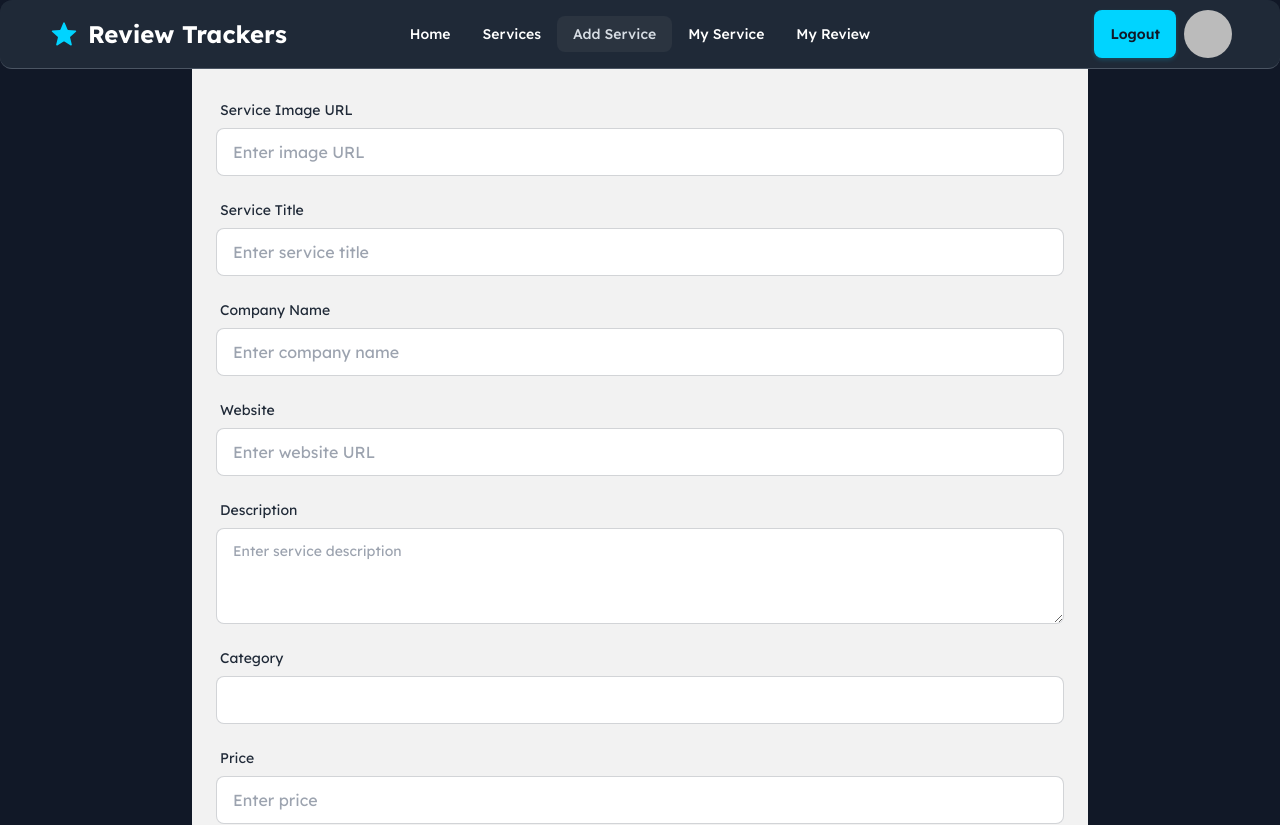
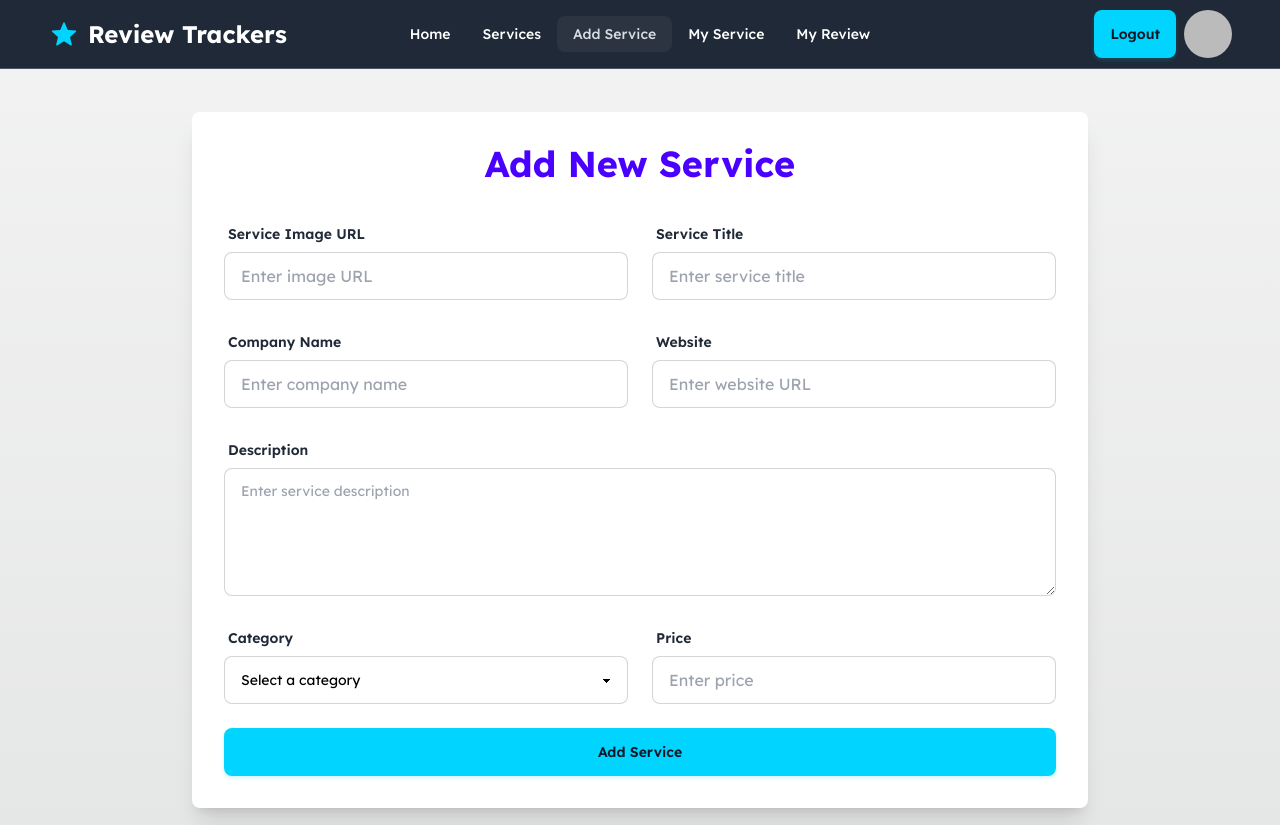
Before and after one commit to Jami40/SERVICE_REVIEW_SYSTEM_CLIENT, a React (Vite) app: page /addService in a window 1280 px wide. Shown: the top 825 px of the page. Built offline with nearby package versions, Linux system fonts and the light colour scheme; no server answers; sample sign-in values are in the browser's storage; a web font is replaced by a local one.

Commit message:
My servicecustomize done

```diff
--- a/src/Layout/Navbar.jsx
+++ b/src/Layout/Navbar.jsx
@@ -28,8 +28,8 @@ const Navbar = () => {
         }
     </>
     return (
-        <div className="fixed top-0 left-0 right-0 z-50">
-            <div className="navbar lg:px-12 bg-[#1F2937] backdrop-blur-lg rounded-xl border-b border-[#4B5563]">
+        <div className="fixed  top-0 left-0 right-0 z-50">
+            <div className="navbar lg:px-12 bg-[#1F2937] backdrop-blur-lg  border-b border-[#4B5563]">
                 <div className="navbar-start">
                     <div className="dropdown">
                         <div tabIndex={0} role="button" className="btn btn-ghost lg:hidden">
--- a/src/Pages/AddServicePage.jsx
+++ b/src/Pages/AddServicePage.jsx
@@ -24,6 +24,7 @@ const AddServicePage = () => {
         axios.post('https://service-review-system-server-flax.vercel.app/service',service)
         .then(res=>{
             console.log(res.data)
+            form.reset()
             if(res.data.insertedId){
                 Swal.fire({
                     title: 'Success!',
@@ -43,99 +44,104 @@ const AddServicePage = () => {
 
     }
     return (
-        <div className="max-w-4xl bg-base-200 mx-auto p-6">
-            <h2 className="text-3xl font-bold text-center mb-8">Add New Service</h2>
+        <div className="min-h-screen py-12 mt-16 bg-gradient-to-b from-base-200 to-base-300">
+            <div className="max-w-4xl mx-auto p-8 bg-white rounded-lg shadow-xl">
+                <h2 className="text-4xl font-bold text-center mb-8 text-primary">Add New Service</h2>
 
-            <form onSubmit={handleSubmit} className="space-y-4">
+                <form onSubmit={handleSubmit} className="space-y-6">
+                    <div className="grid md:grid-cols-2 gap-6">
                         <div className="form-control">
                             <label className="label">
-                        <span className="label-text">Service Image URL</span>
+                                <span className="label-text font-semibold">Service Image URL</span>
                             </label>
                             <input
                                 type="url"
                                 name="image"
                                 required
-                        className="input input-bordered"
+                                className="input input-bordered focus:input-primary transition-colors duration-300"
                                 placeholder="Enter image URL"
                             />
                         </div>
 
                         <div className="form-control">
                             <label className="label">
-                        <span className="label-text">Service Title</span>
+                                <span className="label-text font-semibold">Service Title</span>
                             </label>
                             <input
                                 type="text"
                                 name="title"
                                 required
-                        className="input input-bordered"
+                                className="input input-bordered text-black focus:input-primary transition-colors duration-300"
                                 placeholder="Enter service title"
                             />
                         </div>
 
                         <div className="form-control">
                             <label className="label">
-                        <span className="label-text">Company Name</span>
+                                <span className="label-text font-semibold">Company Name</span>
                             </label>
                             <input
                                 type="text"
                                 name="companyName"
                                 required
-                        className="input input-bordered"
+                                className="input input-bordered focus:input-primary transition-colors duration-300"
                                 placeholder="Enter company name"
                             />
                         </div>
 
                         <div className="form-control">
                             <label className="label">
-                        <span className="label-text">Website</span>
+                                <span className="label-text font-semibold">Website</span>
                             </label>
                             <input
                                 type="url"
                                 name="website"
                                 required
-                        className="input input-bordered"
+                                className="input input-bordered focus:input-primary transition-colors duration-300"
                                 placeholder="Enter website URL"
                             />
+                        </div>
                     </div>
 
                     <div className="form-control">
                         <label className="label">
-                        <span className="label-text">Description</span>
+                            <span className="label-text font-semibold">Description</span>
                         </label>
                         <textarea
                             name="description"
                             required
-                        className="textarea textarea-bordered h-24"
+                            className="textarea text-black textarea-bordered focus:textarea-primary h-32 transition-colors duration-300"
                             placeholder="Enter service description"
                         ></textarea>
                     </div>
 
+                    <div className="grid md:grid-cols-2 gap-6">
                         <div className="form-control">
                             <label className="label">
-                        <span className="label-text">Category</span>
+                                <span className="label-text font-semibold">Category</span>
                             </label>
-                    <select name="category" required className="select select-bordered">
-                        <option value="">Select a category</option>
-                        <option value="Home Service">Home Maintenance Services</option>
-                        <option value="Cleaning">Cleaning and Sanitization</option>
-                        <option value="Renovation">Renovation and Remodeling</option>
-                        <option value="Food">Food</option>
-                        <option value="Transport">Transport</option>
-                        <option value="IT">IT</option>
-                        <option value="Daily Life">Lifestyle and Convenience Services</option>
-                        <option value="Beauty">Wellness and Beauty</option>
-                        <option value="Marketing">Event Management Services</option>
-                        <option value="Security">Security and Surveillance</option>
-                        <option value="IT Service">Technical Support Services</option>
-                        <option value="Child and Elder">Childcare and Elderly Care</option>
-                        <option value="Economical">Gardening and Landscaping</option>
+                            <select name="category" required className="select select-bordered text-black focus:select-primary transition-colors duration-300">
+                                <option value="" className="bg-neutral-800 text-white">Select a category</option>
+                                <option value="Home Service" className="bg-neutral-800 text-white">Home Maintenance Services</option>
+                                <option value="Cleaning" className="bg-neutral-800 text-white">Cleaning and Sanitization</option>
+                                <option value="Renovation" className="bg-neutral-800 text-white">Renovation and Remodeling</option>
+                                <option value="Food" className="bg-neutral-800 text-white">Food</option>
+                                <option value="Transport" className="bg-neutral-800 text-white">Transport</option>
+                                <option value="IT" className="bg-neutral-800 text-white">IT</option>
+                                <option value="Daily Life" className="bg-neutral-800 text-white">Lifestyle and Convenience Services</option>
+                                <option value="Beauty" className="bg-neutral-800 text-white">Wellness and Beauty</option>
+                                <option value="Marketing" className="bg-neutral-800 text-white">Event Management Services</option>
+                                <option value="Security"  className="bg-neutral-800 text-white">Security and Surveillance</option>
+                                <option value="IT Service"  className="bg-neutral-800 text-white">Technical Support Services</option>
+                                <option value="Child and Elder"  className="bg-neutral-800 text-white">Childcare and Elderly Care</option>
+                                <option value="Economical" className="bg-neutral-800 text-white">Gardening and Landscaping</option>
                                 {/* Add more categories as needed */}
                             </select>
                         </div>
+
                         <div className="form-control">
                             <label className="label">
-                        <span className="label-text">Price</span>
+                                <span className="label-text font-semibold">Price</span>
                             </label>
                             <input
                                 type="number"
@@ -143,22 +149,20 @@ const AddServicePage = () => {
                                 required
                                 min="0"
                                 step="0.01"
-                        className="input input-bordered"
+                                className="input input-bordered focus:input-primary transition-colors duration-300"
                                 placeholder="Enter price"
                             />
                         </div>
-                <button type="submit" className='btn btn-primary w-full'>
+                    </div>
+
+                    <button
+                        type="submit"
+                        className="btn btn-primary w-full hover:btn-primary-focus transition-all duration-300 mt-8"
+                    >
                         Add Service
                     </button>
-
-                {/* <button
-                    type="submit"
-                    className={`btn btn-primary w-full ${loading ? 'loading' : ''}`}
-                    disabled={loading}
-                >
-                    {loading ? 'Adding Service...' : 'Add Service'}
-                </button> */}
                 </form>
+            </div>
         </div>
     );
 };
--- a/src/Pages/MyService.jsx
+++ b/src/Pages/MyService.jsx
@@ -2,6 +2,7 @@ import React, { useContext, useEffect, useState } from 'react';
 import { AuthContext } from '../Provider/AuthProvider';
 import axios from 'axios';
 import Swal from 'sweetalert2';
+import { div } from 'framer-motion/client';
 
 const MyService = () => {
     const {user}=useContext(AuthContext)
@@ -84,41 +85,40 @@ const MyService = () => {
     }
 
     return (
-        <div className='w-11/12 mx-auto bg-base-200 py-10'>
+        <div className='bg-[#f8f9fa] py-10'>
+            <div className='w-11/12 mx-auto mt-14'>
                 <div className='flex justify-between items-center'>
-        <h2 className="text-3xl pl-4 pb-5">My Services: {services.length}</h2>
-        <div className="py-5 w-4/5  md:w-2/5  flex pr-6 ">
+                    <h2 className="text-3xl pl-4 pb-5 text-[#1A5D1A] font-bold">My Services: {services.length}</h2>
+                    <div className="py-5 w-4/5 md:w-2/5 flex pr-6">
                         <input
                             type="text"
                             name="search"
-          onChange={(e)=> setSearch(e.target.value)}
+                            onChange={(e) => setSearch(e.target.value)}
                             placeholder="Search service"
-          className="w-full   rounded-xl bg-[#37f51e49] border-2 border-[#37f51e] px-4 py-2"
+                            className="w-full text-black rounded-xl bg-white border-2 border-[#1A5D1A] px-4 py-2 focus:outline-none focus:ring-2 focus:ring-[#1A5D1A] focus:border-transparent"
                         />
                     </div>
                 </div>
-        <div className="overflow-x-auto">
-            <table className="table">
-                {/* head */}
-                <thead>
+                <div className="overflow-x-auto rounded-lg shadow-lg">
+                    <table className="table bg-white">
+                        <thead className="bg-[#1A5D1A]">
                             <tr>
-                        <th>
+                                <th className="text-white">
                                     <label>
-                                <input type="checkbox" className="checkbox" />
+                                        <input type="checkbox" className="checkbox checkbox-success border-white" />
                                     </label>
                                 </th>
-                        <th>Name</th>
-                        <th>Title</th>
-                        <th>Price</th>
-                        <th>Actions</th>
+                                <th className="text-white font-bold">Name</th>
+                                <th className="text-white font-bold">Title</th>
+                                <th className="text-white font-bold">Price</th>
+                                <th className="text-white font-bold">Actions</th>
                             </tr>
                         </thead>
                         <tbody>
-                    {
-                        filteredServices.map(service => <tr key={service._id}>
+                            {filteredServices.map(service => <tr key={service._id} className="hover:bg-[#E8F3E8]">
                                 <th>
                                     <label>
-                                    <input type="checkbox" className="checkbox" />
+                                        <input type="checkbox" className="checkbox checkbox-success" />
                                     </label>
                                 </th>
                                 <td>
@@ -130,63 +130,63 @@ const MyService = () => {
                                                     alt="Avatar Tailwind CSS Component" />
                                             </div>
                                         </div>
-                                    <div>
+                                        <div className='text-black'>
                                             <div className="font-bold">{user?.displayName}</div>
                                             <div className="text-sm opacity-50">{user?.email}</div>
                                         </div>
                                     </div>
                                 </td>
                                 <td>
-                                <h2 className='font-semibold'>{service.title}</h2>
-                                <p className="badge badge-ghost badge-sm pl-0">{service.companyName}</p>
+                                    <h2 className='font-semibold text-[#1A5D1A]'>{service.title}</h2>
+                                    <p className="badge bg-[#E8F3E8] text-[#1A5D1A] badge-sm pl-0">{service.companyName}</p>
                                 </td>
-                            <td>{service.price}</td>
+                                <td className="font-medium text-gray-700">{service.price}</td>
                                 <td className="flex gap-2">
                                     <button
                                         onClick={() => document.getElementById(`update_modal_${service._id}`).showModal()}
-                                    className="btn btn-sm btn-warning"
+                                        className="btn btn-sm bg-[#1A5D1A] hover:bg-[#164B16] text-white border-none"
                                     >
                                         Update
                                     </button>
                                     <button
                                         onClick={() => handleDelete(service._id)}
-                                    className="btn btn-sm btn-error"
+                                        className="btn btn-sm bg-[#D64045] hover:bg-[#C13238] text-white border-none"
                                     >
                                         Delete
                                     </button>
 
                                     {/* Update Modal */}
                                     <dialog id={`update_modal_${service._id}`} className="modal">
-                                    <div className="modal-box">
-                                        <h3 className="font-bold text-lg">Update Service</h3>
+                                        <div className="modal-box bg-white border-2 border-[#1A5D1A]">
+                                            <h3 className="font-bold text-lg text-[#1A5D1A]">Update Service</h3>
                                             <form onSubmit={(e) => handleUpdate(e, service._id)} method="dialog">
                                                 <input name='title'
                                                     type="text"
                                                     defaultValue={service.title}
-                                                className="input input-bordered w-full mt-4"
+                                                    className="input input-bordered bg-white focus:border-[#1A5D1A] focus:ring-2 focus:ring-[#1A5D1A] w-full mt-4"
                                                 />
                                                 <input name='companyName'
                                                     type="text"
                                                     defaultValue={service.companyName}
-                                                className="input input-bordered w-full mt-4"
+                                                    className="input input-bordered bg-white focus:border-[#1A5D1A] focus:ring-2 focus:ring-[#1A5D1A] w-full mt-4"
                                                 />
                                                 <input name='price'
                                                     type="number"
                                                     defaultValue={service.price}
-                                                className="input input-bordered w-full mt-4"
+                                                    className="input input-bordered bg-white focus:border-[#1A5D1A] focus:ring-2 focus:ring-[#1A5D1A] w-full mt-4"
                                                 />
                                                 <div className="modal-action">
-                                                <button className="btn">Close</button>
-                                                <button  type="submit" className="btn btn-primary">Save</button>
+                                                    <button className="btn border-[#1A5D1A] hover:bg-[#E8F3E8] text-[#1A5D1A]">Close</button>
+                                                    <button type="submit" className="btn bg-[#1A5D1A] hover:bg-[#164B16] text-white border-none">Save</button>
                                                 </div>
                                             </form>
                                         </div>
                                     </dialog>
                                 </td>
-                        </tr>)
-                    }
+                            </tr>)}
                         </tbody>
                     </table>
+                </div>
             </div>
         </div>
     );
--- a/src/Pages/Service.jsx
+++ b/src/Pages/Service.jsx
@@ -114,20 +114,20 @@ const Service = () => {
                                  focus:outline-none focus:border-primary transition-all duration-300
                                  hover:bg-white/20 backdrop-blur-sm"
                     >
-                        <option value="all">All Categories</option>
-                        <option value="Food">Food</option>
-                        <option value="Transport">Transport</option>
-                        <option value="IT">IT</option>
-                        <option value="Home Service">Home Maintenance Services</option>
-                        <option value="Cleaning">Cleaning and Sanitization</option>
-                        <option value="Renovation">Renovation and Remodeling</option>
-                        <option value="Daily Life">Lifestyle and Convenience Services</option>
-                        <option value="Beauty">Wellness and Beauty</option>
-                        <option value="Marketing">Event Management Services</option>
-                        <option value="Security">Security and Surveillance</option>
-                        <option value="IT Service">Technical Support Services</option>
-                        <option value="Child and Elder">Childcare and Elderly Care</option>
-                        <option value="Economical">Gardening and Landscaping</option>
+                        <option value="all" className="bg-neutral-800 text-white">All Categories</option>
+                        <option value="Food" className="bg-neutral-800 text-white">Food</option>
+                        <option value="Transport" className="bg-neutral-800 text-white">Transport</option>
+                        <option value="IT" className="bg-neutral-800 text-white">IT</option>
+                        <option value="Home Service" className="bg-neutral-800 text-white">Home Maintenance Services</option>
+                        <option value="Cleaning" className="bg-neutral-800 text-white">Cleaning and Sanitization</option>
+                        <option value="Renovation" className="bg-neutral-800 text-white">Renovation and Remodeling</option>
+                        <option value="Daily Life" className="bg-neutral-800 text-white">Lifestyle and Convenience Services</option>
+                        <option value="Beauty" className="bg-neutral-800 text-white">Wellness and Beauty</option>
+                        <option value="Marketing" className="bg-neutral-800 text-white">Event Management Services</option>
+                        <option value="Security" className="bg-neutral-800 text-white">Security and Surveillance</option>
+                        <option value="IT Service" className="bg-neutral-800 text-white">Technical Support Services</option>
+                        <option value="Child and Elder" className="bg-neutral-800 text-white">Childcare and Elderly Care</option>
+                        <option value="Economical" className="bg-neutral-800 text-white">Gardening and Landscaping</option>
                     </select>
                 </motion.div>
 
```
Lines whose indentation alone changed are shown as unchanged.
